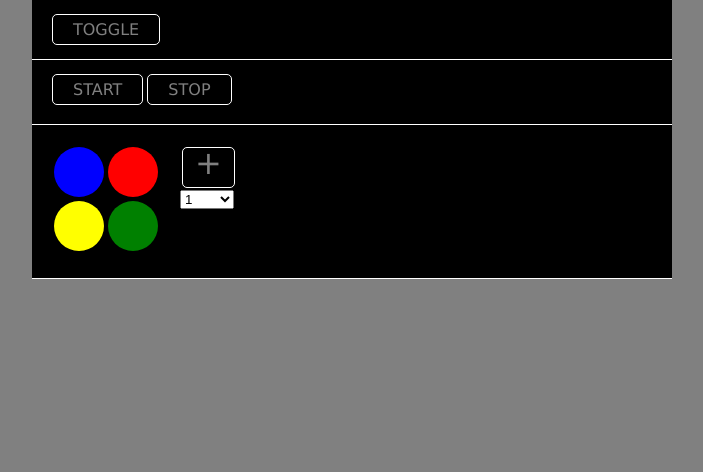
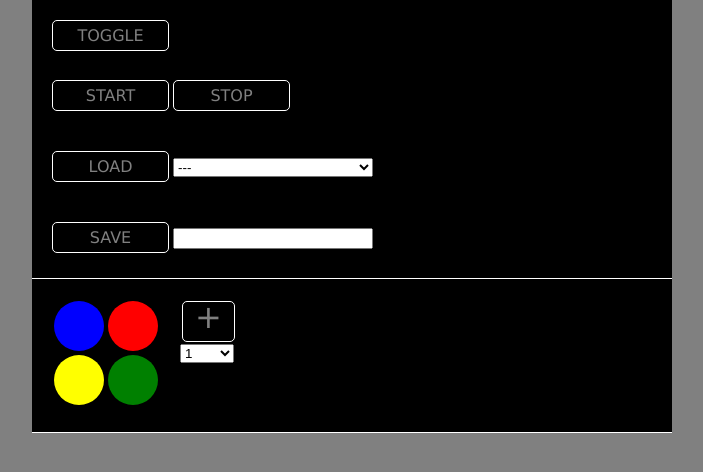
Before and after one commit to rdegraafwhizzkit/duplo-pi, a Flask app: page / in a window 1280 px wide. Shown: the top 472 px of the page, without its empty margins (288-991 px from the left). Run offline with Flask 2, Linux system fonts and the light colour scheme.

Commit message:
Added saving of patterns

```diff
--- a/static/app.js
+++ b/static/app.js
@@ -1,6 +1,5 @@
 function resize(e) {
     e.css({'height':e.width()+'px'});
-//    e.css({'top':((window.innerHeight-e.width())/2)+'px'})
 }
 
 function sync(state) {
@@ -13,6 +12,38 @@
     }
 }
 
+function get_loop() {
+    rows=[];
+    $('.row').each(function(){
+        colors=[];
+        $(this).find('.check').each(function(){
+            if(!$(this).hasClass('black')) {
+                colors.push($(this).data('color'));
+            }
+        })
+        colors.push($(this).find("select").val());
+        rows.push(colors.join(' '));
+    })
+    return rows.join(',');
+}
+
+function get_loop_2() {
+    rows=[];
+    $('.row').each(function(){
+        ret={}
+        colors=[];
+        $(this).find('.check').each(function(){
+            if(!$(this).hasClass('black')) {
+                colors.push($(this).data('color'));
+            }
+        })
+        ret.colors=colors
+        ret.duration=$(this).find("select").val()
+        rows.push(ret)
+    })
+    return rows;
+}
+
 $(function() {
 
     namespace = '/duplopi';
@@ -20,6 +51,16 @@
     $('.color').click(function(){
         socket.emit('sync_one', {data: $(this).attr('id')});
     });
+
+    socket.on('sync_patterns', function(msg) {
+        $('#patterns').empty();
+        localStorage.clear()
+        for(i in msg.data) {
+            localStorage.setItem(msg.data[i].name,JSON.stringify(msg.data[i].pattern));
+            $('#patterns').append('<option value="'+msg.data[i].name+'">'+msg.data[i].name+'</option>');
+        }
+    });
+
     socket.on('sync_response', function(msg) {
         sync(msg.data);
     });
@@ -30,19 +71,15 @@
     resize($('#container_direct'));
 
     $('#start').click(function(){
-        rows=[];
-        $('.row').each(function(){
-            colors=[];
-            $(this).find('.check').each(function(){
-                if(!$(this).hasClass('black')) {
-                    colors.push($(this).data('color'));
-                }
-            })
-            colors.push($(this).find("select").val());
-            rows.push(colors.join(' '));
-        })
-        loop=rows.join(',');
-        socket.emit('start', {data: loop});
+        socket.emit('start', {data: get_loop()});
+    })
+
+    $('#load').click(function(){
+        alert(localStorage.getItem($('#patterns').val()));
+    })
+
+    $('#save').click(function(){
+        socket.emit('save', {name:$('#pattern').val(),pattern:get_loop_2()});
     })
 
     $('#stop').click(function(){
--- a/static/index.html
+++ b/static/index.html
@@ -21,7 +21,17 @@
         <div id="container_loop" class="toggle">
             <div style="padding:20px">
                 <a id="start" class="button">start</a>
-                <a id="stop" class="button">stop</a>
+                <a id="stop" class="button">stop</a><br/>
+            </div>
+            <div style="padding:20px">
+                <a id="load" class="button">load</a>
+                <select id="patterns" style="width:200px">
+                    <option value="">---</option>
+                </select>
+            </div>
+            <div style="padding:20px">
+                <a id="save" class="button">save</a>
+                <input id="pattern" type="text" style="width:200px"/>
             </div>
             <div id="rows">
                 <div class="row">
--- a/static/style.css
+++ b/static/style.css
@@ -78,6 +78,9 @@
 	border: 1px solid white;
 	text-transform: uppercase;
 	font-family: verdana, arial;
+	min-width:75px;
+	display: inline-block;
+	text-align:center;
 }
 
 .button:hover,
--- a/ws.py
+++ b/ws.py
@@ -2,7 +2,7 @@
 from flask_socketio import SocketIO, emit
 from dummy_sync import DummySync
 from pi_sync import PISync
-import os, time
+import os, time, json, glob
 from threading import Thread
 
 sync_object = PISync({'blue': True, 'green': True}) if 'Darwin' != os.name else DummySync({'red': True})
@@ -21,6 +21,22 @@
     return app.send_static_file('index.html')
 
 
+def load():
+    ret = []
+    for pattern in glob.glob("patterns/*.json"):
+        with open(pattern, 'r') as j:
+            ret.append(json.load(j))
+    return sorted(ret, key=lambda i: i['name'])
+
+
+@socketio.on('save', namespace=namespace)
+def on_save(message):
+    os.makedirs('patterns', exist_ok=True)
+    with open(f'patterns/{message["name"]}.json', 'w') as p:
+        p.write(json.dumps(message))
+    emit('sync_patterns', {'data': load()}, broadcast=True)
+
+
 @socketio.on('connect', namespace=namespace)
 def on_connect():
     sync_all()
@@ -29,6 +45,7 @@
 @socketio.on('sync_all', namespace=namespace)
 def sync_all():
     emit('sync_response', {'data': sync_object.sync()}, broadcast=False)
+    emit('sync_patterns', {'data': load()}, broadcast=True)
 
 
 @socketio.on('sync_one', namespace=namespace)
@@ -46,10 +63,10 @@
             for data in message['data'].split(","):
                 if not loop:
                     break
-                colors=data.strip().split(" ")
+                colors = data.strip().split(" ")
                 d = {color.strip(): True for color in colors if not color.isnumeric()}
                 emit('sync_response', {'data': sync_object.set({} if '' in d else d)}, broadcast=True)
-                time.sleep(int(colors[len(colors)-1])/1000.0)
+                time.sleep(int(colors[len(colors) - 1]) / 1000.0)
 
     global loop
     if not loop:
@@ -64,6 +81,7 @@
 
 
 if __name__ == '__main__':
+    load()
     socketio.run(
         app,
         debug=False,
```
Also changed, not shown: 1 other file.
